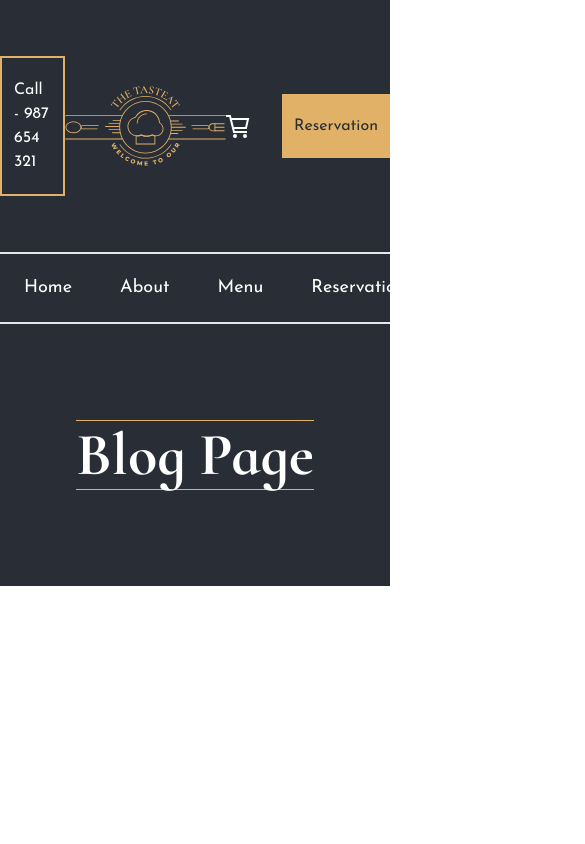
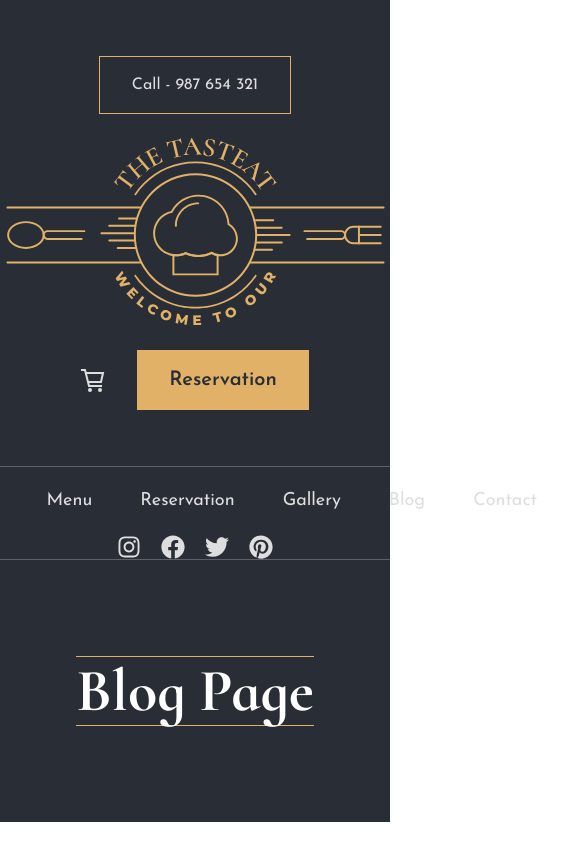
Before and after one commit to devmanirul/restaurant-react, a React (Vite) app: page /blog in a window 390 px wide. Shown: the top 844 px of the page, 585 px wide, since content can reach past the window. Built offline with nearby package versions, Linux system fonts and the light colour scheme.

Commit message:
upadateresponsive

```diff
--- a/src/components/Header/Banner/index.jsx
+++ b/src/components/Header/Banner/index.jsx
@@ -8,7 +8,7 @@ const Banner = () => {
       <div className="container mx-auto flex flex-row items-center gap-32">
         {/* left */}
         <div className="w-full text-white">
-          <h1 className="font-Cormorant font-bold text-8xl">
+          <h1 className="font-Cormorant font-bold lg:text-8xl text-2xl">
             Welcome to Restaurantate
           </h1>
           <p className="text-lg font-josefin mb-11">
--- a/src/components/Header/Navbar/index.jsx
+++ b/src/components/Header/Navbar/index.jsx
@@ -19,14 +19,14 @@ const Navbar = () => {
   ];
 
   return (
-    <div className="bg-black border-y-2 border-slate">
-      <div className="container mx-auto flex flex-row items-center justify-between">
+    <div className="bg-black border-y border-[#5c6168]">
+      <div className="container mx-auto flex lg:flex-row flex-col items-center justify-between">
         {/* left navbar */}
-        <div className="flex flex-row">
+        <div className="flex flex-row ">
           {navItems.map((item) => (
             <NavLink
               className={
-                "text-lg text-white py-5 px-6 hover:bg-cream font-josefin"
+                "text-lg text-[#DEDEDE] py-5 px-6 hover:bg-cream font-josefin"
               }
               key={item.id}
               to={item.path}
@@ -36,7 +36,7 @@ const Navbar = () => {
           ))}
         </div>
         {/* right navbar */}
-        <div className="flex flex-row items-center gap-5 text-white text-2xl">
+        <div className="flex flex-row items-center gap-5 text-[#DEDEDE] text-2xl">
           <Link to={"#"}>
             <FaInstagram />
           </Link>
--- a/src/components/Header/TopHeader/index.jsx
+++ b/src/components/Header/TopHeader/index.jsx
@@ -7,9 +7,9 @@ const TopHeader = () => {
   return (
     <>
       {/* Top Header */}
-      <div className="flex flex-row justify-between items-center py-14 font-josefin container mx-auto">
+      <div className="flex md:flex-row flex-col justify-between items-center gap-6 py-14 font-josefin container mx-auto">
         <div className="">
-          <p className="text-white border-2 border-cream px-3 py-5 cursor-pointer">
+          <p className="text-[#DEDEDE] border border-cream px-8 py-4 cursor-pointer">
             Call - 987 654 321{" "}
           </p>
         </div>
@@ -17,10 +17,13 @@ const TopHeader = () => {
           <img src={HeaderLogo} alt="" className="" />
         </div>
         <div className="flex flex-row justify-center items-center gap-8">
-          <div className="text-white text-2xl  cursor-pointer">
+          <div className="text-[#DEDEDE] text-2xl  cursor-pointer">
             <GrCart />
           </div>
-          <Link to={"/reservation"} className="bg-cream text-black px-3 py-5">
+          <Link
+            to={"/reservation"}
+            className="bg-cream text-black text-xl font-semibold px-8 py-4"
+          >
             Reservation
           </Link>
         </div>
--- a/src/components/OutLineButton/index.jsx
+++ b/src/components/OutLineButton/index.jsx
@@ -4,7 +4,9 @@ import React from "react";
 const OutLineButton = ({ title }) => {
   return (
     <div className="">
-      <button className="py-5 px-8 border border-cream">{title}</button>
+      <button className="py-5 px-8 border border-cream text-cream">
+        {title}
+      </button>
     </div>
   );
 };
--- a/src/components/PopularDishes/DishCard/index.jsx
+++ b/src/components/PopularDishes/DishCard/index.jsx
@@ -1,21 +1,21 @@
+/* eslint-disable react/prop-types */
 import React from "react";
-import popular1 from "../../../assets/images/offer/popular1.png";
 
-const DishCard = () => {
+const DishCard = ({ img, title, description, price }) => {
   return (
     <div className="col-span-1">
-      <div className="h-[310px] border-2 border-red-400 mb-5">
-        <img src={popular1} alt="" className="h-full" />
+      <div className="h-[310px] my-5">
+        <img src={img} alt="" className="h-full object-cover" />
       </div>
       <div className="flex flex-row justify-between border-b border-b-[#dcdcdc]">
         <h3 className="text-black font-Cormorant font-bold text-3xl mb-4">
-          Chicken Manjoori{" "}
+          {title}
         </h3>
-        <h3 className="text-black font-Cormorant font-bold text-3xl">$15</h3>
+        <h3 className="text-black font-Cormorant font-bold text-3xl">
+          ${price}
+        </h3>
       </div>
-      <p className="text-xl font-normal font-josefin">
-        Lorem Ipsum is that it has a more-or-less normal
-      </p>
+      <p className="text-xl font-normal font-josefin mt-3">{description}</p>
     </div>
   );
 };
--- a/src/components/PopularDishes/index.jsx
+++ b/src/components/PopularDishes/index.jsx
@@ -1,15 +1,12 @@
-import React from "react";
-import popular1 from "../../assets/images/offer/popular1.png";
-import popular2 from "../../assets/images/offer/popular2.png";
-import popular3 from "../../assets/images/offer/popular3.png";
-import popular4 from "../../assets/images/offer/popular4.png";
 import { popularDishesData } from "../constant/home.constant";
+import OutLineButton from "../OutLineButton";
 import DishCard from "./DishCard";
 
 const PopularDishes = () => {
+  console.log(popularDishesData);
   return (
-    <div className="container mx-auto py-20 ">
-      {/* top */}
+    <div className="container mx-auto py-10">
+      {/* top heading */}
       <div className="max-w-[700px] mx-auto text-center">
         <h3 className="text-black text-lg font-semibold font-josefin border-y border-cream inline-block py-1">
           MENU
@@ -23,10 +20,18 @@ const PopularDishes = () => {
         </p>
       </div>
       <div className="grid grid-cols-4 gap-7">
-        <DishCard />
-        <DishCard />
-        <DishCard />
-        <DishCard />
+        {popularDishesData.map((dish) => (
+          <DishCard
+            key={dish.id}
+            img={dish.img}
+            title={dish.title}
+            description={dish.description}
+            price={dish.price}
+          />
+        ))}
+      </div>
+      <div className="text-center my-14">
+        <OutLineButton title={"See all dishes"} />
       </div>
     </div>
   );
--- a/src/components/constant/home.constant.js
+++ b/src/components/constant/home.constant.js
@@ -4,10 +4,10 @@ import { CiViewList } from "react-icons/ci";
 import avater1 from "../../assets/images/avater/avater-1.svg";
 import avater2 from "../../assets/images/avater/avater-2.svg";
 import avater3 from "../../assets/images/avater/avater-3.svg";
-import Menu1 from "../../assets/images/offer/menu1.jpg";
-import Menu2 from "../../assets/images/offer/menu1.jpg";
-import Menu3 from "../../assets/images/offer/menu1.jpg";
-import Menu4 from "../../assets/images/offer/menu1.jpg";
+import popularDishes1 from "../../assets/images/offer/popular1.png";
+import popularDishes2 from "../../assets/images/offer/popular2.png";
+import popularDishes3 from "../../assets/images/offer/popular3.png";
+import popularDishes4 from "../../assets/images/offer/popular4.png";
 
 const storyList = [
   {
@@ -69,7 +69,7 @@ const popularDishesData = [
   {
     id: 1,
     title: "Chicken Manjoori",
-    img: Menu1,
+    img: popularDishes1,
     description: `Lorem Ipsum is that it has a
   more-or-less normal`,
     price: 15,
@@ -77,7 +77,7 @@ const popularDishesData = [
   {
     id: 2,
     title: "Chicken Manjoori",
-    img: Menu2,
+    img: popularDishes2,
     description: `Lorem Ipsum is that it has a
   more-or-less normal`,
     price: 15,
@@ -85,7 +85,7 @@ const popularDishesData = [
   {
     id: 3,
     title: "Chicken Manjoori",
-    img: Menu3,
+    img: popularDishes3,
     description: `Lorem Ipsum is that it has a
   more-or-less normal`,
     price: 15,
@@ -93,7 +93,7 @@ const popularDishesData = [
   {
     id: 4,
     title: "Chicken Manjoori",
-    img: Menu4,
+    img: popularDishes4,
     description: `Lorem Ipsum is that it has a
   more-or-less normal`,
     price: 15,
```
